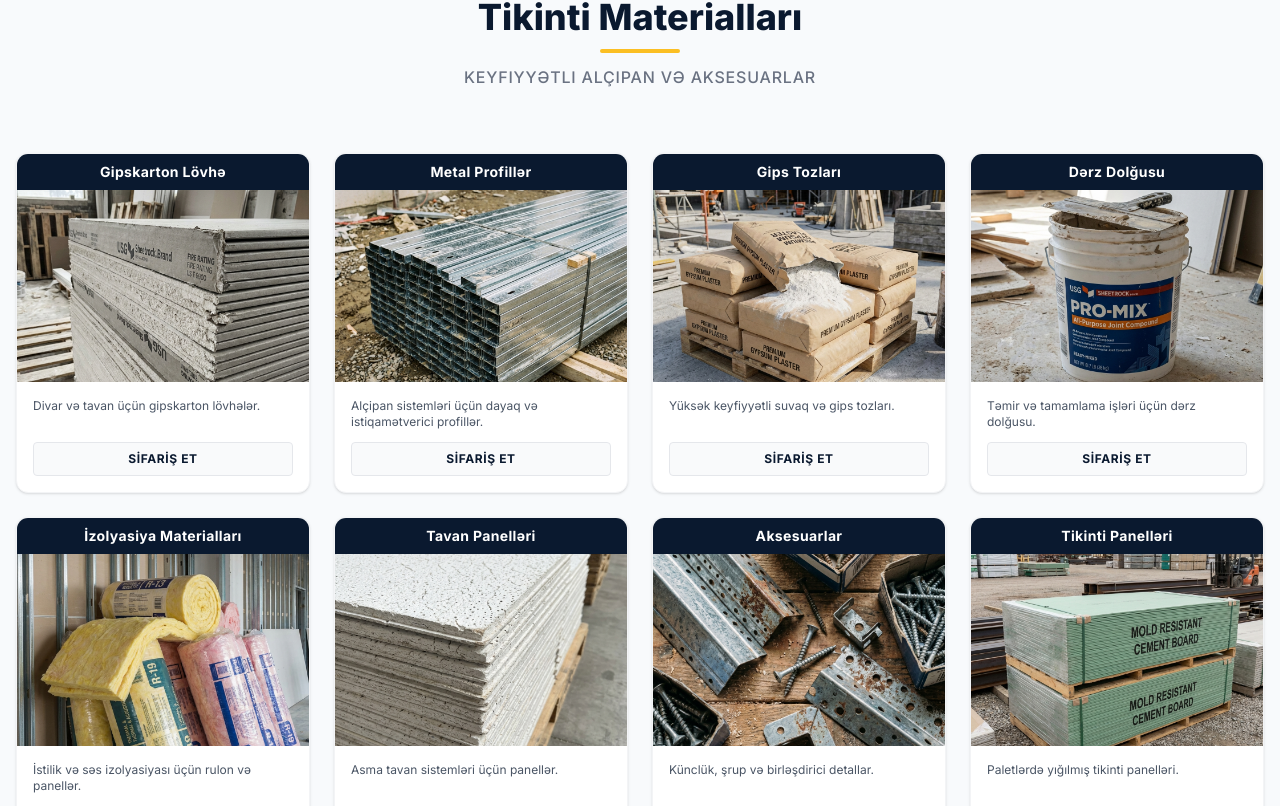
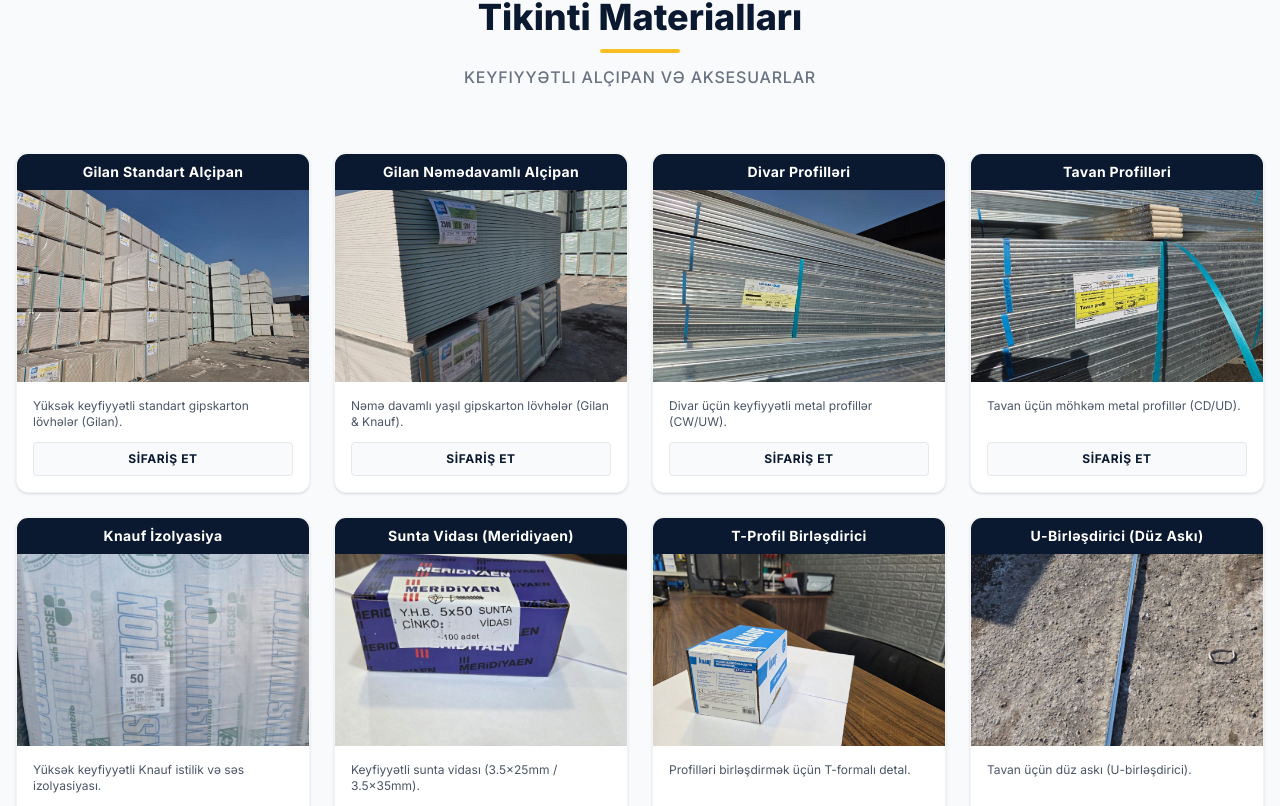
Before and after one commit to sirbxueonline-arch/AlcipanBaku, a Next.js app: page / in a window 1280 px wide. Shown: the part 1746-2552 px from the top of the page. Built offline with nearby package versions, Linux system fonts and the light colour scheme.

Commit message:
Implement flexible package quantities (steps)

```diff
--- a/src/app/layout.tsx
+++ b/src/app/layout.tsx
@@ -58,7 +58,7 @@
           <CartProvider>
             <ClientLayout>
               {children}
-              <WhatsAppWidget />
+
             </ClientLayout>
           </CartProvider>
         </AdminProvider>
--- a/src/components/ProductCard.tsx
+++ b/src/components/ProductCard.tsx
@@ -1,14 +1,14 @@
 'use client';
 
 import React from 'react';
-import { Product } from '@/types';
+import { Product, Package } from '@/types';
 import { useAdmin } from '@/context/AdminContext';
 import { useCart } from '@/context/CartContext';
 import Image from 'next/image';
 import { ShoppingCart } from 'lucide-react';
 
 interface ProductCardProps {
-    product: Product;
+    product: Product | Package;
 }
 
 export function ProductCard({ product }: ProductCardProps) {
--- a/src/context/AdminContext.tsx
+++ b/src/context/AdminContext.tsx
@@ -65,7 +65,7 @@
     // Load from localStorage on mount
     useEffect(() => {
         // DATA VERSIONING to force update when we change initial structures
-        const DATA_VERSION = 'v5.0_services_cart';
+        const DATA_VERSION = 'v6.0_flexible_packages';
         const storedVersion = localStorage.getItem('alcipan_data_version');
         const isVersionMatch = storedVersion === DATA_VERSION;
 
@@ -187,14 +187,15 @@
     const addPackage = () => {
         const newPackage: Package = {
             id: `pkg${Date.now()}`,
-            type: 'product',
+            type: 'package',
             image: 'https://placehold.co/400x300?text=New+Package',
             name: { AZ: 'Yeni Paket', RU: 'Новый Пакет', EN: 'New Package' },
             description: { AZ: 'Paket detalları...', RU: 'Детали пакета...', EN: 'Package details...' },
             price: 0,
             currency: 'AZN',
             isActive: false,
-            isPriceVisible: true
+            isPriceVisible: true,
+            step: 20
         };
         setPackages(prev => [...prev, newPackage]);
     };
--- a/src/context/CartContext.tsx
+++ b/src/context/CartContext.tsx
@@ -1,16 +1,16 @@
 'use client';
 
 import React, { createContext, useContext, useState, useEffect } from 'react';
-import { Product, Service } from '@/types';
+import { Product, Service, Package } from '@/types';
 
-export type CartItem = (Product | Service) & {
+export type CartItem = (Product | Service | Package) & {
     quantity: number;
 };
 
 interface CartContextType {
     cartItems: CartItem[];
     isCartOpen: boolean;
-    addToCart: (item: Product | Service) => void;
+    addToCart: (item: Product | Service | Package) => void;
     removeFromCart: (productId: string) => void;
     updateQuantity: (productId: string, quantity: number) => void;
     toggleCart: () => void;
@@ -45,17 +45,18 @@
         }
     }, [cartItems, mounted]);
 
-    const addToCart = (product: Product | Service) => {
+    const addToCart = (product: Product | Service | Package) => {
+        const step = product.type === 'package' ? (product.step || 20) : 1;
         setCartItems(prev => {
             const existing = prev.find(item => item.id === product.id);
             if (existing) {
                 return prev.map(item =>
                     item.id === product.id
-                        ? { ...item, quantity: item.quantity + 1 }
+                        ? { ...item, quantity: item.quantity + step }
                         : item
                 );
             }
-            return [...prev, { ...product, quantity: 1 }];
+            return [...prev, { ...product, quantity: step }];
         });
         setIsCartOpen(true);
     };
--- a/src/data/initialData.ts
+++ b/src/data/initialData.ts
@@ -1,17 +1,18 @@
-import { Product, Service, WorkItem } from '@/types';
+import { Product, Service, WorkItem, Package } from '@/types';
 
 // ==========================================
 // YOUR PRODUCTS
 // ==========================================
+
 // ==========================================
 // YOUR PACKAGES (Bundles)
 // ==========================================
-export const initialPackages: Product[] = [
+export const initialPackages: Package[] = [
     {
         id: 'pkg20',
-        type: 'product',
+        type: 'package',
         name: { AZ: '20 m² Paket', RU: 'Пакет 20 м²', EN: '20 m² Package' },
-        price: 460,
+        price: 23, // 460 / 20
         currency: 'AZN',
         image: '/picture1.jpeg',
         description: {
@@ -20,13 +21,14 @@
             EN: 'Quality Material\nProfessional Installation\nFree Measurement\nGuaranteed Work'
         },
         isActive: true,
-        isPriceVisible: true
+        isPriceVisible: true,
+        step: 20
     },
     {
         id: 'pkg50',
-        type: 'product',
+        type: 'package',
         name: { AZ: '50 m² Paket', RU: 'Пакет 50 м²', EN: '50 m² Package' },
-        price: 1100,
+        price: 22, // 1100 / 50
         currency: 'AZN',
         image: '/picture2.jpeg',
         description: {
@@ -35,13 +37,14 @@
             EN: 'Quality Material\nProfessional Installation\nFree Measurement\nGuaranteed Work'
         },
         isActive: true,
-        isPriceVisible: true
+        isPriceVisible: true,
+        step: 50
     },
     {
         id: 'pkg100',
-        type: 'product',
+        type: 'package',
         name: { AZ: '100 m² Paket', RU: 'Пакет 100 м²', EN: '100 m² Package' },
-        price: 2100,
+        price: 21, // 2100 / 100
         currency: 'AZN',
         image: '/picture4.jpeg',
         description: {
@@ -50,13 +53,14 @@
             EN: 'Quality Material\nProfessional Installation\nFree Measurement\nGuaranteed Work'
         },
         isActive: true,
-        isPriceVisible: true
+        isPriceVisible: true,
+        step: 100
     },
     {
         id: 'pkg150',
-        type: 'product',
+        type: 'package',
         name: { AZ: '150 m² Paket', RU: 'Пакет 150 м²', EN: '150 m² Package' },
-        price: 3150,
+        price: 21, // 3150 / 150
         currency: 'AZN',
         image: '/picture6.jpeg',
         description: {
@@ -65,13 +69,14 @@
             EN: 'Quality Material\nProfessional Installation\nFree Measurement\nGuaranteed Work'
         },
         isActive: true,
-        isPriceVisible: true
+        isPriceVisible: true,
+        step: 150
     },
     {
         id: 'pkg200',
-        type: 'product',
+        type: 'package',
         name: { AZ: '200 m² Paket', RU: 'Пакет 200 м²', EN: '200 m² Package' },
-        price: 4200,
+        price: 21, // 4200 / 200
         currency: 'AZN',
         image: '/picture10.jpeg',
         description: {
@@ -80,7 +85,8 @@
             EN: 'Quality Material\nProfessional Installation\nFree Measurement\nGuaranteed Work'
         },
         isActive: true,
-        isPriceVisible: true
+        isPriceVisible: true,
+        step: 200
     }
 ];
 
@@ -88,126 +94,6 @@
 // YOUR PRODUCTS (Materials)
 // ==========================================
 export const initialProducts: Product[] = [
-    {
-        id: '4',
-        type: 'product',
-        name: { AZ: 'Gipskarton Lövhə', RU: 'Гипсокартон', EN: 'Gypsum Board' },
-        price: 0,
-        currency: 'AZN',
-        image: '/brain/prod_gypsum_board_1768927187453.png',
-        description: {
-            AZ: 'Divar və tavan üçün gipskarton lövhələr.',
-            RU: 'Гипсокартонные листы для стен и потолков.',
-            EN: 'Gypsum boards / drywall sheets for walls and ceilings.'
-        },
-        isActive: true,
-        isPriceVisible: false
-    },
-    {
-        id: '5',
-        type: 'product',
-        name: { AZ: 'Metal Profillər', RU: 'Металлические Профили', EN: 'Metal Profiles' },
-        price: 0,
-        currency: 'AZN',
-        image: '/brain/prod_metal_profiles_1768927202928.png',
-        description: {
-            AZ: 'Alçipan sistemləri üçün dayaq və istiqamətverici profillər.',
-            RU: 'Стойки и направляющие профили для гипсокартонных систем.',
-            EN: 'Metal profiles (studs and tracks for drywall systems).'
-        },
-        isActive: true,
-        isPriceVisible: false
-    },
-    {
-        id: '6',
-        type: 'product',
-        name: { AZ: 'Gips Tozları', RU: 'Гипсовый Порошок', EN: 'Gypsum Powder' },
-        price: 0,
-        currency: 'AZN',
-        image: '/brain/prod_gypsum_powder_1768927224616.png',
-        description: {
-            AZ: 'Yüksək keyfiyyətli suvaq və gips tozları.',
-            RU: 'Высококачественная штукатурка и гипсовый порошок.',
-            EN: 'Bags of plaster / gypsum powder.'
-        },
-        isActive: true,
-        isPriceVisible: false
-    },
-    {
-        id: '7',
-        type: 'product',
-        name: { AZ: 'Dərz Dolğusu', RU: 'Шпаклевка', EN: 'Joint Compound' },
-        price: 0,
-        currency: 'AZN',
-        image: '/brain/prod_joint_compound_1768927241575.png',
-        description: {
-            AZ: 'Təmir və tamamlama işləri üçün dərz dolğusu.',
-            RU: 'Шпаклевка для ремонтных и отделочных работ.',
-            EN: 'Joint compound / finishing plaster.'
-        },
-        isActive: true,
-        isPriceVisible: false
-    },
-    {
-        id: '8',
-        type: 'product',
-        name: { AZ: 'İzolyasiya Materialları', RU: 'Изоляция', EN: 'Insulation' },
-        price: 0,
-        currency: 'AZN',
-        image: '/brain/prod_insulation_1768927256372.png',
-        description: {
-            AZ: 'İstilik və səs izolyasiyası üçün rulon və panellər.',
-            RU: 'Рулоны и панели для тепло- и звукоизоляции.',
-            EN: 'Insulation rolls or panels.'
-        },
-        isActive: true,
-        isPriceVisible: false
-    },
-    {
-        id: '9',
-        type: 'product',
-        name: { AZ: 'Tavan Panelləri', RU: 'Потолочные Панели', EN: 'Ceiling Panels' },
-        price: 0,
-        currency: 'AZN',
-        image: '/brain/prod_ceiling_panels_1768927272094.png',
-        description: {
-            AZ: 'Asma tavan sistemləri üçün panellər.',
-            RU: 'Панели для систем подвесных потолков.',
-            EN: 'Ceiling boards / ceiling system panels.'
-        },
-        isActive: true,
-        isPriceVisible: false
-    },
-    {
-        id: '10',
-        type: 'product',
-        name: { AZ: 'Aksesuarlar', RU: 'Аксессуары', EN: 'Accessories' },
-        price: 0,
-        currency: 'AZN',
-        image: '/brain/prod_accessories_1768927295546.png',
-        description: {
-            AZ: 'Künclük, şrup və birləşdirici detallar.',
-            RU: 'Уголки, саморезы и соединительные детали.',
-            EN: 'Construction accessories (corner beads, trims, connectors).'
-        },
-        isActive: true,
-        isPriceVisible: false
-    },
-    {
-        id: '11',
-        type: 'product',
-        name: { AZ: 'Tikinti Panelləri', RU: 'Строительные Панели', EN: 'Building Panels' },
-        price: 0,
-        currency: 'AZN',
-        image: '/brain/prod_building_panels_1768927313893.png',
-        description: {
-            AZ: 'Paletlərdə yığılmış tikinti panelləri.',
-            RU: 'Строительные панели, сложенные на поддонах.',
-            EN: 'Stacked building panels on pallets.'
-        },
-        isActive: true,
-        isPriceVisible: false
-    },
     {
         id: '12',
         type: 'product',
--- a/src/types/index.ts
+++ b/src/types/index.ts
@@ -41,6 +41,9 @@
   isActive: boolean;
 }
 
-export type Package = Product;
+export interface Package extends Omit<Product, 'type'> {
+  type: 'package';
+  step?: number;
+}
 
 export type Item = Product | Service | WorkItem | Package;
```
Also changed, not shown: src/components/Cart.tsx (+11 -3 lines).
